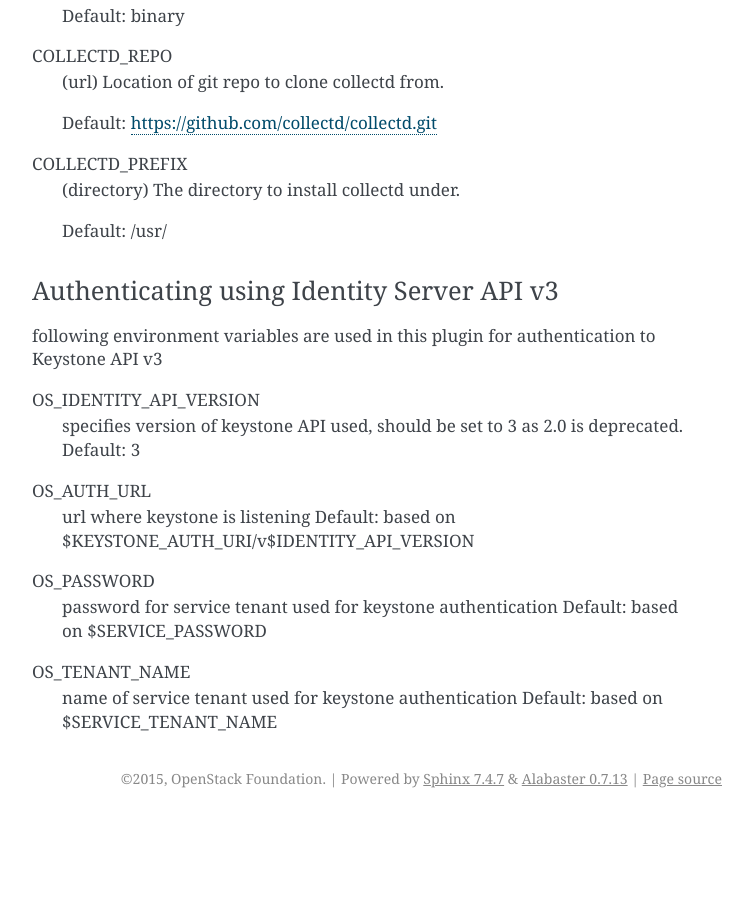
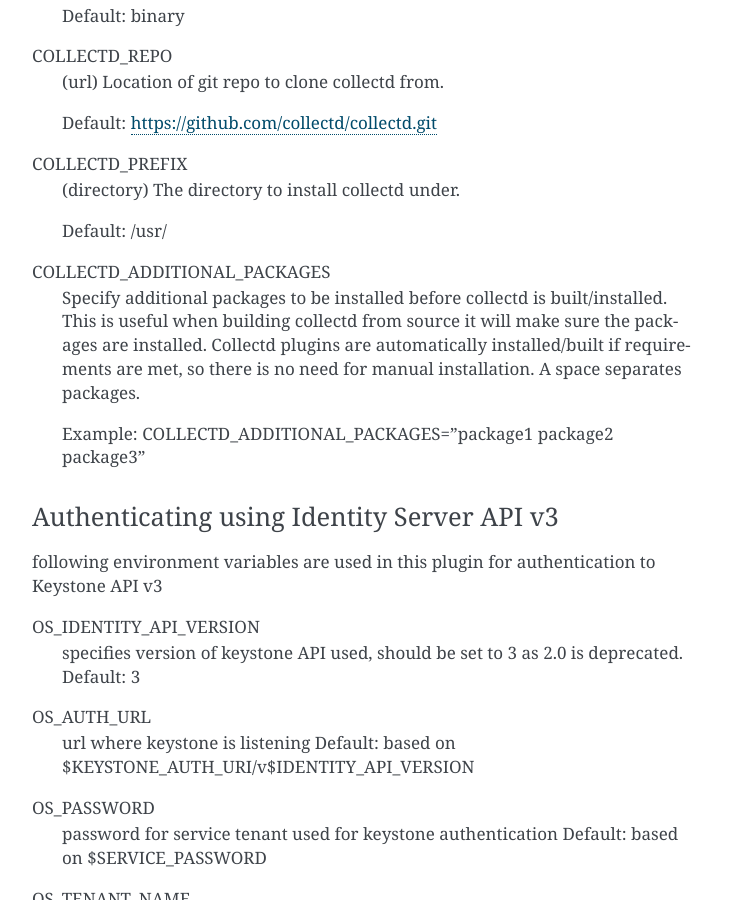
Before and after one commit to openstack-archive/collectd-openstack-plugins, a Sphinx documentation site: the page built from doc/source/usage.rst, in a window 1280 px wide and 900 px high, scrolled down 2478 px. Shown: the whole window, without its empty margins (388-1140 px from the left). Built offline with Sphinx 7.4.7, drawn with Linux system fonts in a browser that asks for light colours; pages that are not in the unit, such as notebooks, are missing from menus; before the commit the page ends 3296 px from its top, so only the background shows below that.

Commit message:
Add ADDITIONAL_REQS config option
   - Define requirements packages in settings.
   - Add COLLECTD_ADDITIONAL_PACKAGES variable.
   - User can define requirements to be installed by using the above
     variable in local.conf
   - Install system requirements and user defined requirements in
     libs/collectd.

Change-Id: If5883aa585be4c6a42e8ffbee9a59ad80de765ae
Closes-Bug: #1675120

```diff
--- a/doc/source/usage.rst
+++ b/doc/source/usage.rst
@@ -130,6 +130,15 @@ COLLECTD_PREFIX
 
     Default: /usr/
 
+COLLECTD_ADDITIONAL_PACKAGES
+    Specify additional packages to be installed before collectd is
+    built/installed. This is useful when building collectd from source it
+    will make sure the packages are installed. Collectd plugins are
+    automatically installed/built if requirements are met, so there is no need
+    for manual installation. A space separates packages.
+
+    Example: COLLECTD_ADDITIONAL_PACKAGES="package1 package2 package3"
+
 
 Authenticating using Identity Server API v3
 ===========================================
```
Also changed, not shown: doc/source/devstackGSG.rst (+11 -0 lines), 2 other files.
